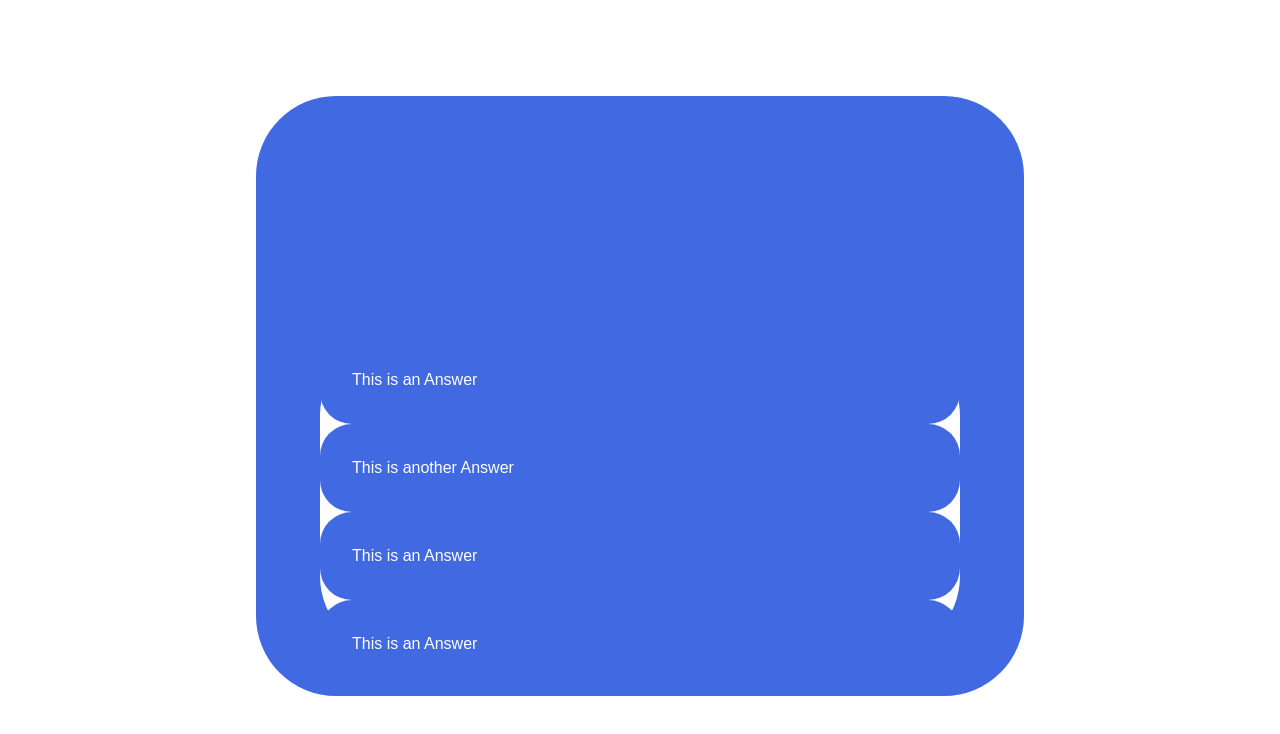
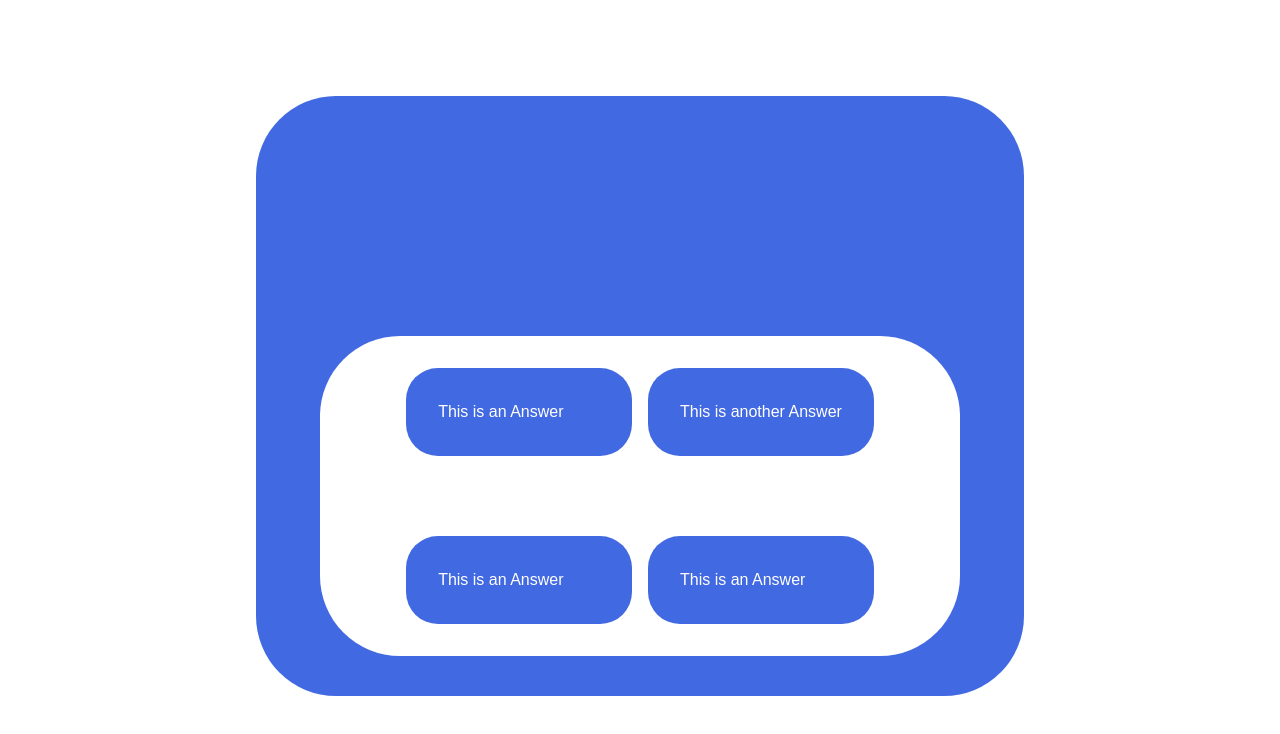
Before and after one commit to oliverlkelly/javascript-quiz, a plain HTML site: page assets/html/quiz.html in a window 1280 px wide. Shown: the part 96-830 px from the top of the page. Drawn offline with Linux system fonts and the light colour scheme.

Commit message:
figured out flex grid issue, aligned the content how I want, will make adjustments after creating quiz

```diff
--- a/assets/css/quizStyle.css
+++ b/assets/css/quizStyle.css
@@ -13,19 +13,27 @@
     border-radius: 5rem;
 }
 .quizAnswersBlock{
+    display: flex;
+    justify-content: space-around;
     background-color: white;
     width: 50vw;
     height: 40vh;
     margin-bottom: 5vh;
     border-radius: 5rem;
+
 }
 .quizAnswers{
-   /* display: grid;
+   display: grid;
     grid-template-columns: repeat(2, 1fr);
     row-gap: 1rem;
     column-gap: 1rem;
     justify-content: space-around;
-    align-content: space-around; */
+    align-content: space-around;
+    /* display: flex;
+    align-content: flex-end;
+    justify-content: space-around;
+    flex-wrap: wrap;
+    padding: 2rem; */
 }
 .quizAnswers li{
     background-color: royalblue;
```
